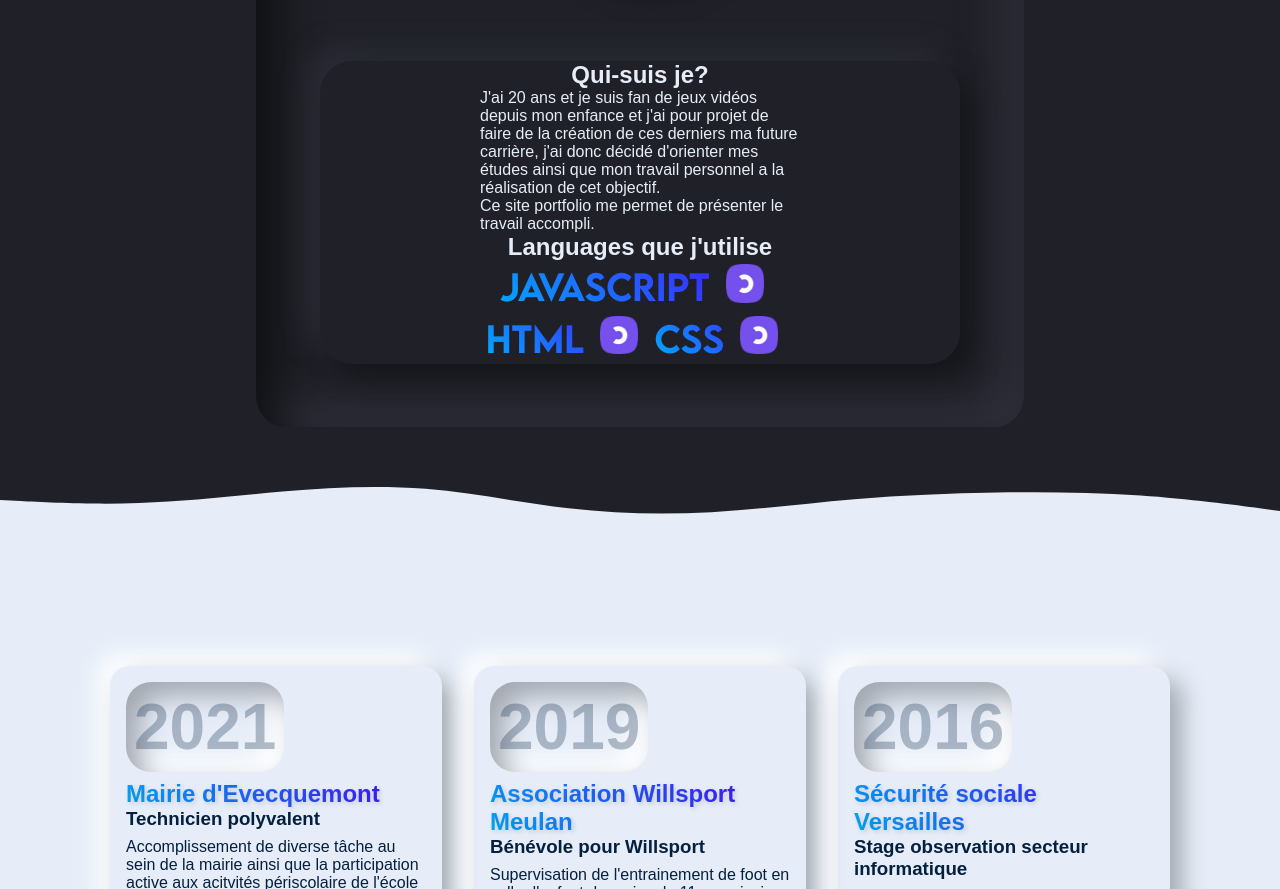
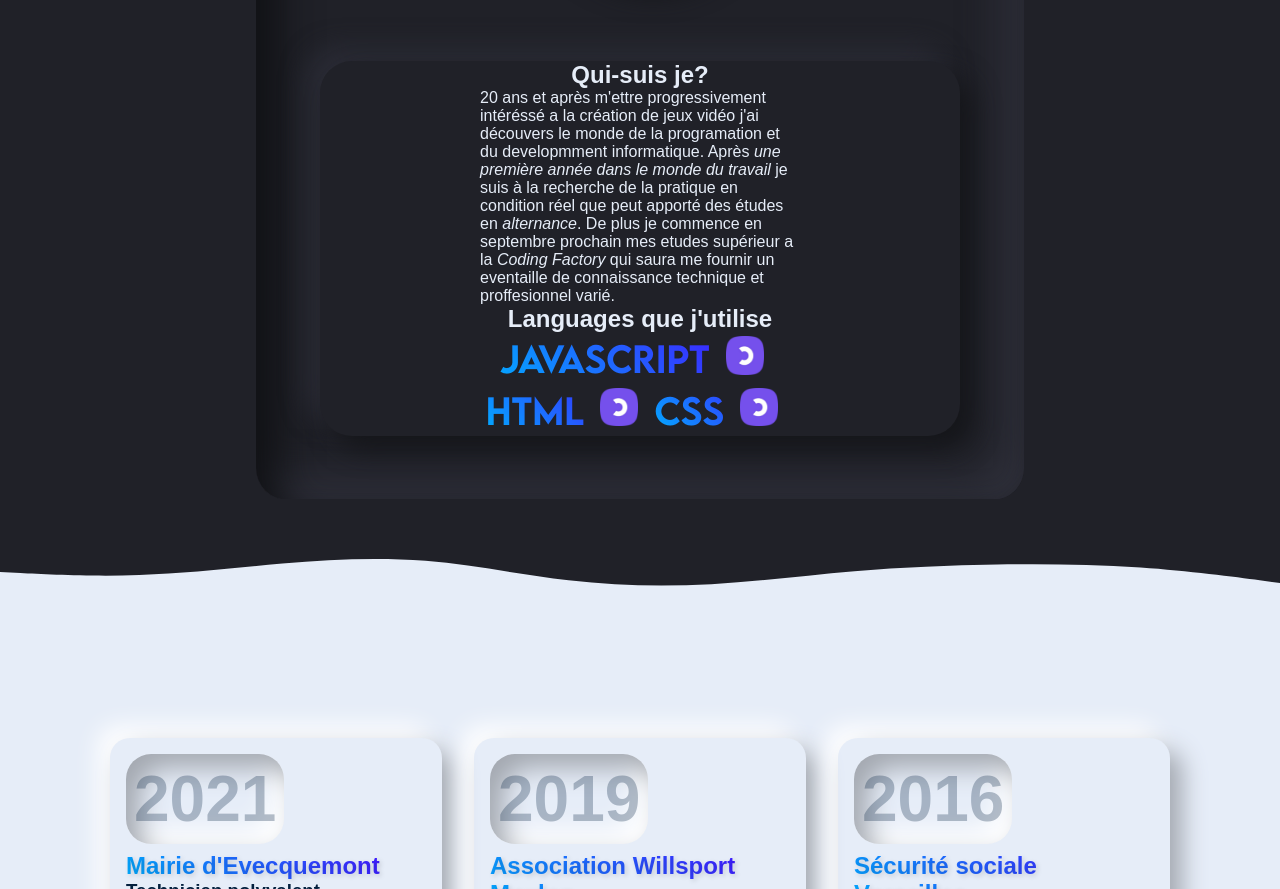
Before and after one commit to Sllappo/site-portfolio, a plain HTML site: page index.html in a window 1280 px wide. Shown: the part 1312-2201 px from the top of the page. Drawn offline with Linux system fonts and the light colour scheme.

Commit message:
Moi text info update

```diff
--- a/index.html
+++ b/index.html
@@ -75,7 +75,8 @@
 
                     <h2>Qui-suis je?</h2>
                     <p>
-                        J'ai 20 ans et je suis fan de jeux vidéos depuis mon enfance et j'ai pour projet de faire de la création de ces derniers ma future carrière, j'ai donc décidé d'orienter mes études ainsi que mon travail personnel a la réalisation de cet objectif. <br> Ce site portfolio me permet de présenter le travail accompli.
+                        20 ans et après m'ettre progressivement intéréssé a la création de jeux vidéo j'ai découvers le monde de la programation et du developmment informatique. Après <em>une première année dans le monde du travail</em>  je suis à la recherche de la pratique en condition réel que peut apporté des études en <em> alternance</em>.
+                        De plus je commence en septembre prochain mes etudes supérieur a la <em>Coding Factory</em>  qui saura me fournir un eventaille de connaissance technique et proffesionnel varié.
                     </p>
 
 
```
